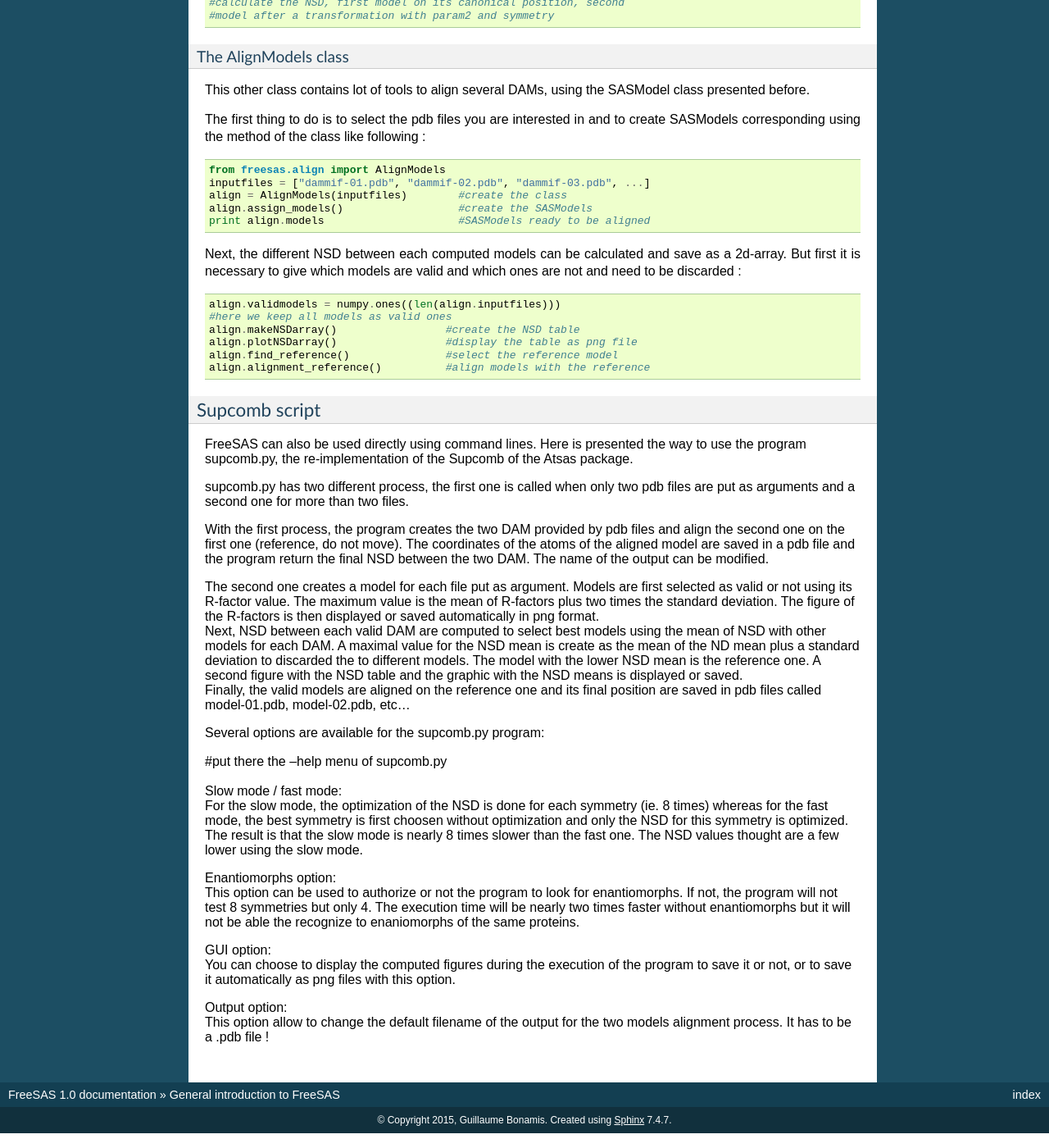
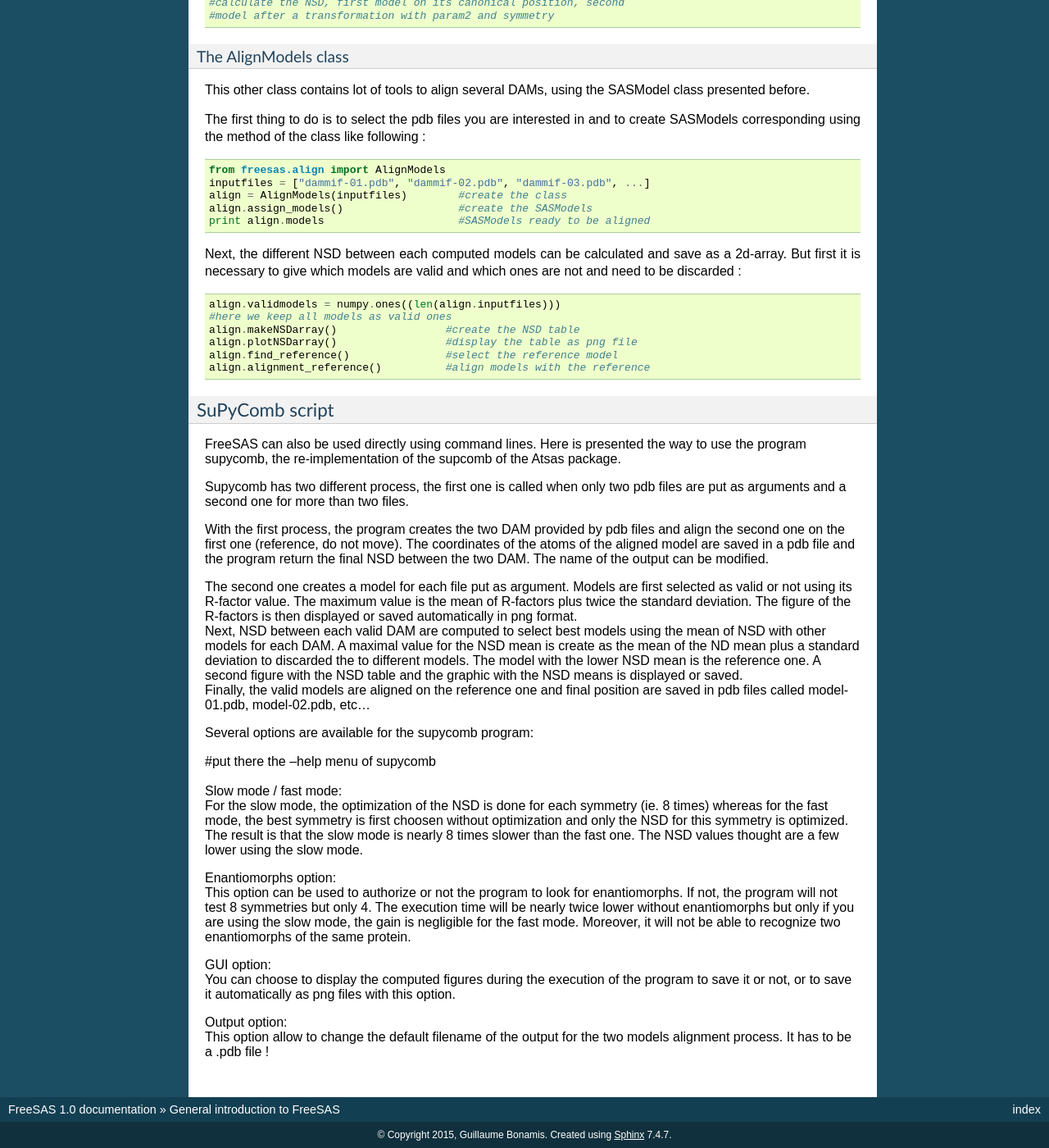
Before and after one commit to silx-kit/freesas, a Sphinx documentation site: the page built from doc/source/FreeSAS.rst, in a window 1280 px wide and 1400 px high, scrolled down 1486 px. Shown: the whole window at 82% size. Built offline with Sphinx 7.4.7, drawn with Linux system fonts in a browser that asks for light colours; formulas are drawn with MathJax 3; some of the changed text lies outside the part shown.

Commit message:
Few corrections

```diff
--- a/doc/source/FreeSAS.rst
+++ b/doc/source/FreeSAS.rst
@@ -131,14 +131,14 @@ valid and which ones are not and need to be discarded :
     align.alignment_reference()          #align models with the reference
 
 
-Supcomb script
-..............
+SuPyComb script
+.................
 
 | FreeSAS can also be used directly using command lines. Here is
-  presented the way to use the program supcomb.py, the re-implementation
-  of the Supcomb of the Atsas package.
+  presented the way to use the program supycomb, the re-implementation
+  of the supcomb of the Atsas package.
 
-| supcomb.py has two different process, the first one is called when only
+| Supycomb has two different process, the first one is called when only
   two pdb files are put as arguments and a second one for more than two
   files.
 
@@ -150,22 +150,22 @@ Supcomb script
 
 | The second one creates a model for each file put as argument. Models are
   first selected as valid or not using its R-factor value. The maximum
-  value is the mean of R-factors plus two times the standard deviation.
-  The figure of the R-factors is then displayed or saved automatically in
-  png format.
+  value is the mean of R-factors plus twice the standard deviation. The
+  figure of the R-factors is then displayed or saved automatically in png
+  format.
 | Next, NSD between each valid DAM are computed to select best models
   using the mean of NSD with other models for each DAM. A maximal value
   for the NSD mean is create as the mean of the ND mean plus a standard
   deviation to discarded the to different models. The model with the lower
   NSD mean is the reference one. A second figure with the NSD table and the
   graphic with the NSD means is displayed or saved.
-| Finally, the valid models are aligned on the reference one and its final
+| Finally, the valid models are aligned on the reference one and final
   position are saved in pdb files called model-01.pdb, model-02.pdb, etc...
 
 
-| Several options are available for the supcomb.py program:
+| Several options are available for the supycomb program:
 
-#put there the --help menu of supcomb.py
+#put there the --help menu of supycomb
 
 | Slow mode / fast mode:
 | For the slow mode, the optimization of the NSD is done for each symmetry
@@ -178,9 +178,10 @@ Supcomb script
 | Enantiomorphs option:
 | This option can be used to authorize or not the program to look for
   enantiomorphs. If not, the program will not test 8 symmetries but only 4.
-  The execution time will be nearly two times faster without enantiomorphs
-  but it will not be able the recognize to enaniomorphs of the same
-  proteins.
+  The execution time will be nearly twice lower without enantiomorphs but
+  only if you are using the slow mode, the gain is negligible for the fast
+  mode. Moreover, it will not be able to recognize two enantiomorphs of the
+  same protein.
 
 | GUI option:
 | You can choose to display the computed figures during the execution of
```
